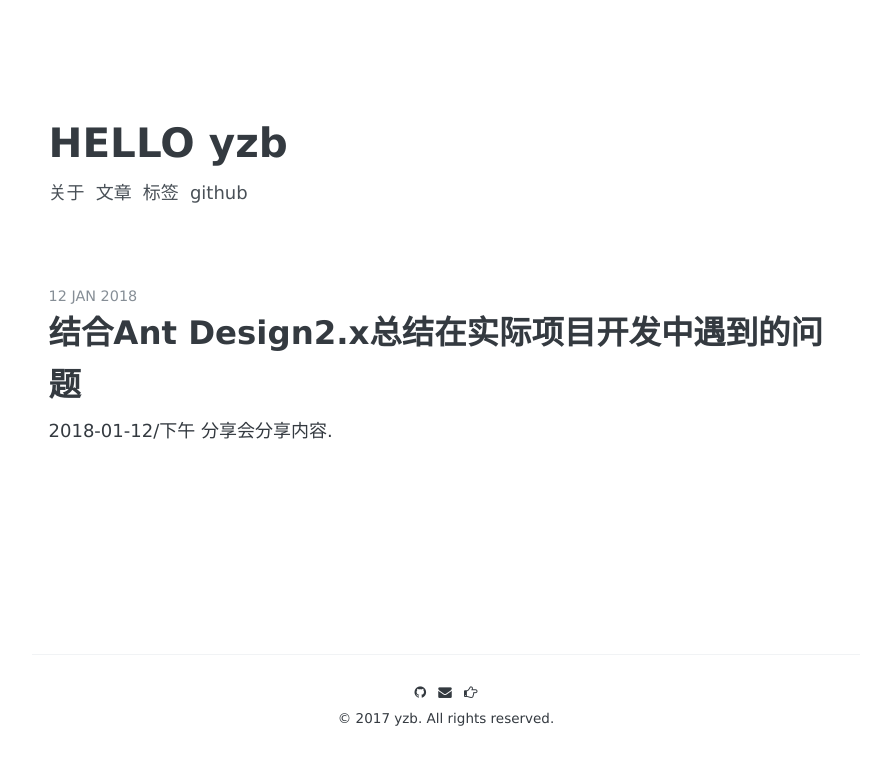
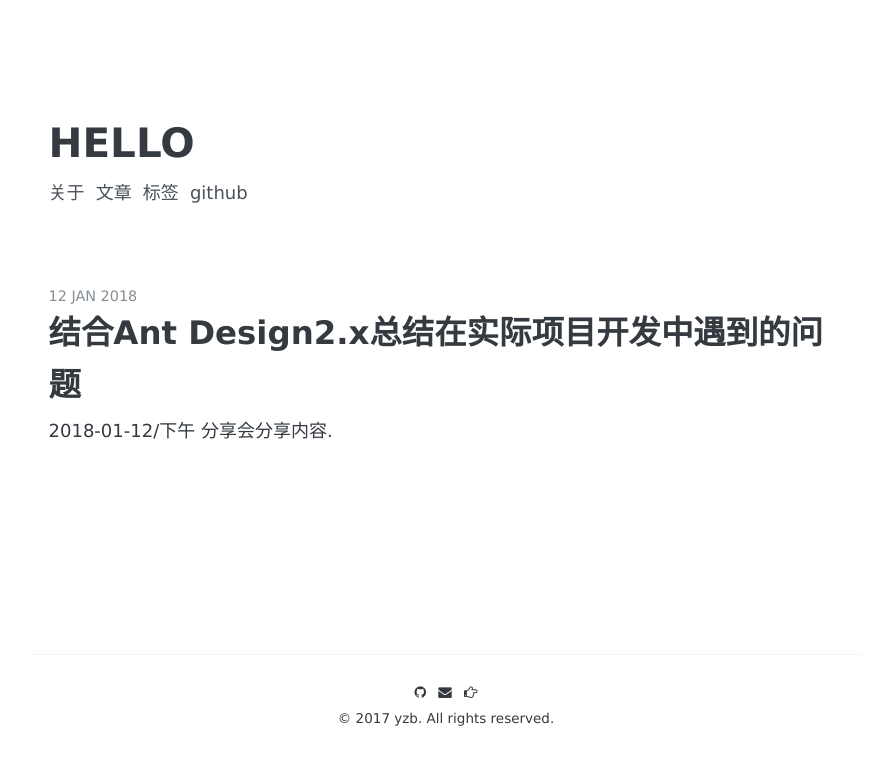
Before and after one commit to yzbaoo/yzbao.github.io, a Jekyll site: the page built from index.html, in a window 1280 px wide. Shown: the top 765 px of the page, without its empty margins (194-1085 px from the left). Built offline with Jekyll 4.4.1, drawn with Linux system fonts in a browser that asks for light colours; some web fonts are replaced; the list of posts is cut into pages by our own code.

Commit message:
no message

```diff
--- a/_config.yml
+++ b/_config.yml
@@ -3,7 +3,7 @@
 # # # # # # # # # # # # #
 
 # Basic
-name:               "HELLO yzb"
+name:               "HELLO"
 
 author:
   github:           yzbaoo
```
